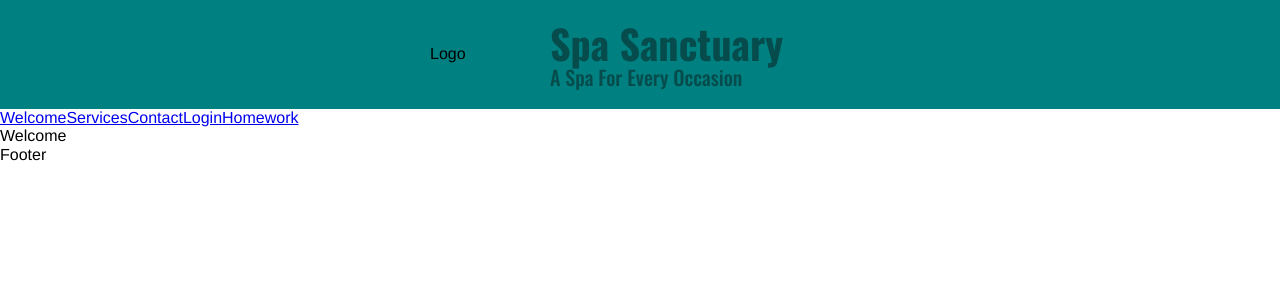
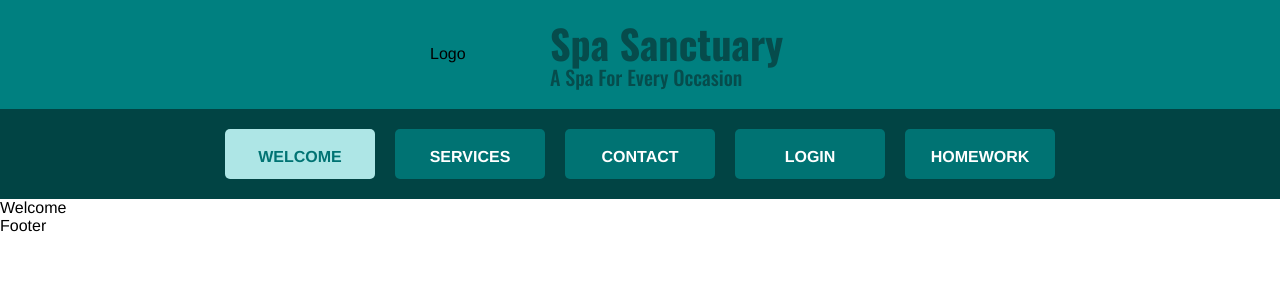
Before and after one commit to christinal59/Web-1-Li-Christina-Final, a React (Create React App) app: page / in a window 1280 px wide. Shown: the top 300 px of the page. Built offline with nearby package versions, Linux system fonts and the light colour scheme.

Commit message:
Styling MainMenu

```diff
--- a/src/React/Layout/Nav/MainMenu.jsx
+++ b/src/React/Layout/Nav/MainMenu.jsx
@@ -5,7 +5,7 @@ const MainMenu = () => {
 
     return (
         <MainMenuStyled className='MainMenu'>
-            <NavLink to={ '/' }>Welcome</NavLink>
+            <NavLink to={ '/' } exact>Welcome</NavLink>
             <NavLink to={ '/services' }>Services</NavLink>
             <NavLink to={ '/contact' }>Contact</NavLink>
             <NavLink to={ '/login' }>Login</NavLink>
@@ -17,5 +17,32 @@ const MainMenu = () => {
 export default MainMenu;
 
 const MainMenuStyled = styled.div`
+    display: flex;
+    justify-content: center;
 
+    a {
+        width: 150px;
+        color: white;
+        margin: 0px 10px;
+        background-color: #007373;
+        height: 50px;
+        line-height: 55px;
+        text-decoration: none;
+        text-align: center;
+
+        border-radius: 5px;
+
+        text-transform: uppercase;
+        font-weight: bold;
+
+        &:hover {
+            background-color: #038484;
+        }
+
+        &.active {
+            color: #007373;
+            background-color:#AEE6E6;
+        }
+
+    }
 `;
--- a/src/React/Layout/Nav/Nav.jsx
+++ b/src/React/Layout/Nav/Nav.jsx
@@ -15,5 +15,7 @@ const Nav = () => {
 export default Nav;
 
 const NavStyled = styled.nav`
-
+    background-color: rgb(1, 68,68);
+    padding: 20px;
+    color: white;
 `;
```
